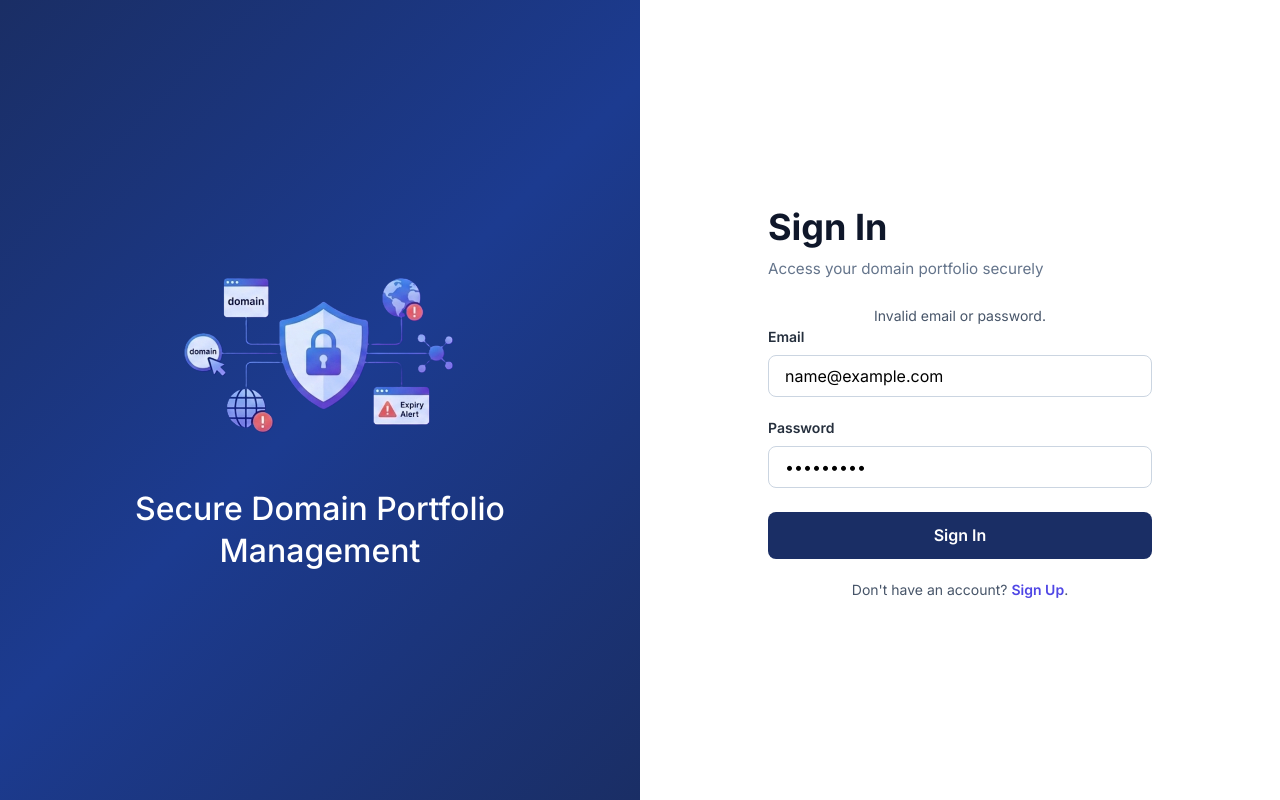
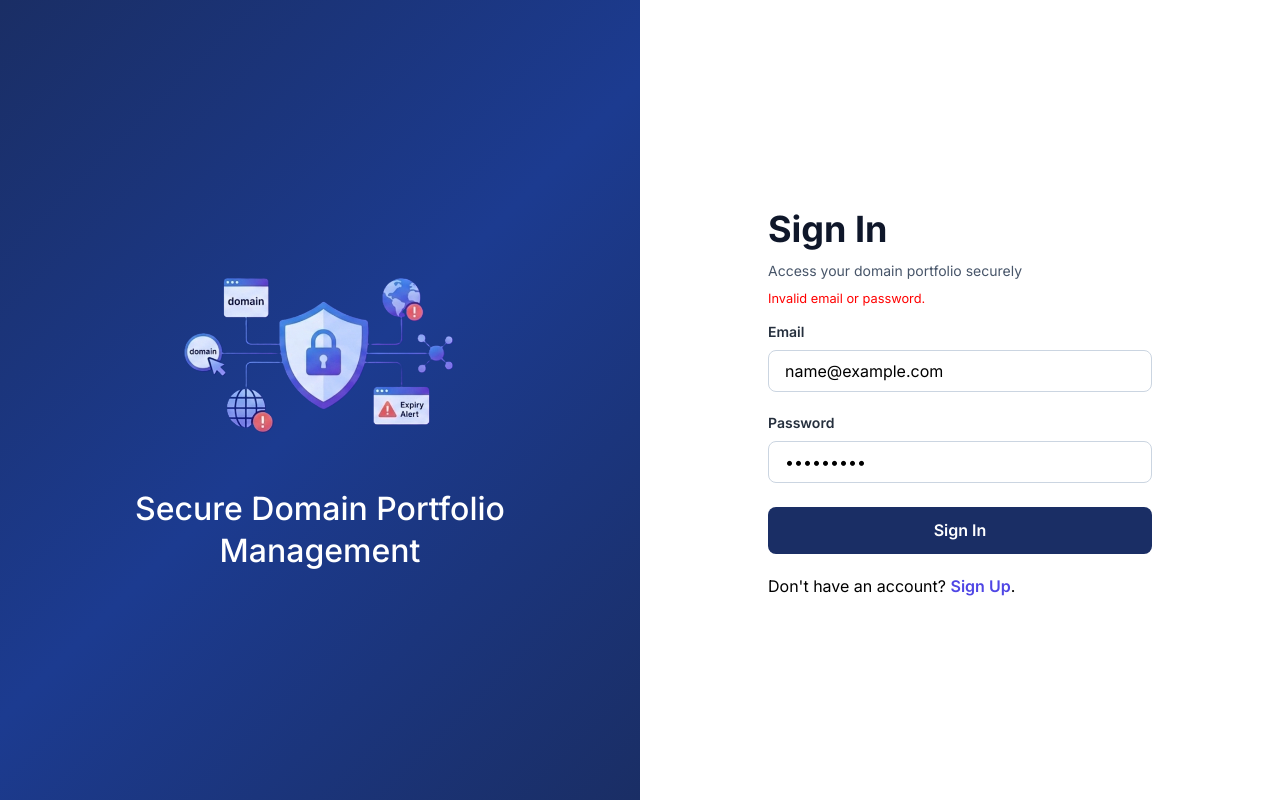
Before and after one commit to Nathaniel-saint/Domain-Guard, a React (Vite) app in the folder frontend/: page /signin in a window 1280 px wide. Both pictures are taken after typing "name@example.com", "Sample123" into the empty fields and a click on the button "Sign In". Built offline with nearby package versions, Linux system fonts and the light colour scheme; no server answers; a web font is replaced by a local one.

Commit message:
Error msg styling

```diff
--- a/frontend/src/components/auth/SignIn.css
+++ b/frontend/src/components/auth/SignIn.css
@@ -11,7 +11,7 @@
   flex-direction: column;
   align-items: flex-start;
   text-align: left;
-  margin-bottom: 1.5rem;
+  margin-bottom: 0.5rem;
 }
 
 .sigin-head-p h1 {
@@ -71,7 +71,7 @@
   background-color: #133590;
 }
 
-.form.sign-in > p {
+.sign-in-p {
   text-align: center;
   font-size: 0.875rem;
   color: #475569;
@@ -84,8 +84,10 @@
   transition: color 0.2s ease;
 }
 
-.error-msg {
+.error-msg-in {
   color: red;
+  font-size: 0.8rem;
+  margin-bottom: 0.8rem;
 }
 
 .form.sign-in > p a:hover {
--- a/frontend/src/components/auth/SignIn.jsx
+++ b/frontend/src/components/auth/SignIn.jsx
@@ -42,7 +42,7 @@ function SignIn() {
           <p className="sign-in-p">Access your domain portfolio securely</p>
         </div>
 
-        {error && <p className="error-msg">{error}</p>}
+        {error && <p className="error-msg-in">{error}</p>}
 
         <label className="email">Email</label>
         <input
```
